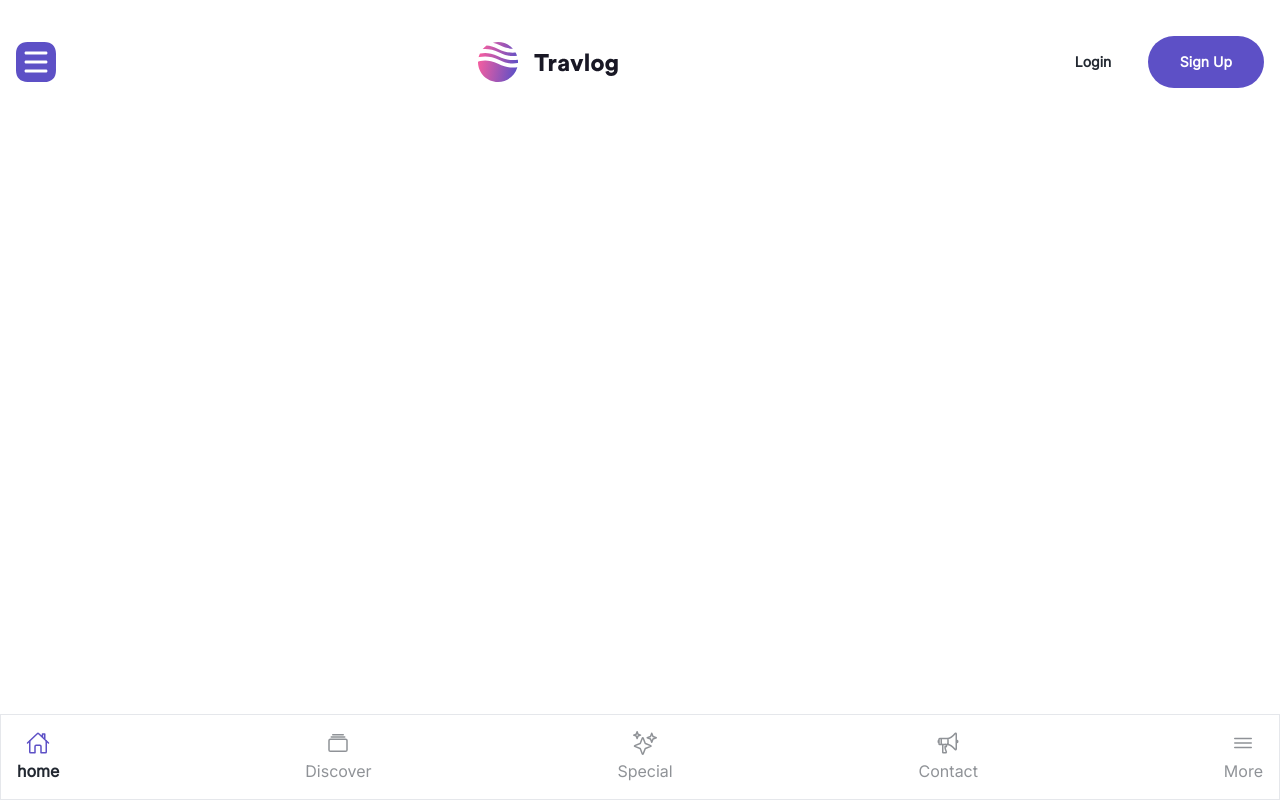
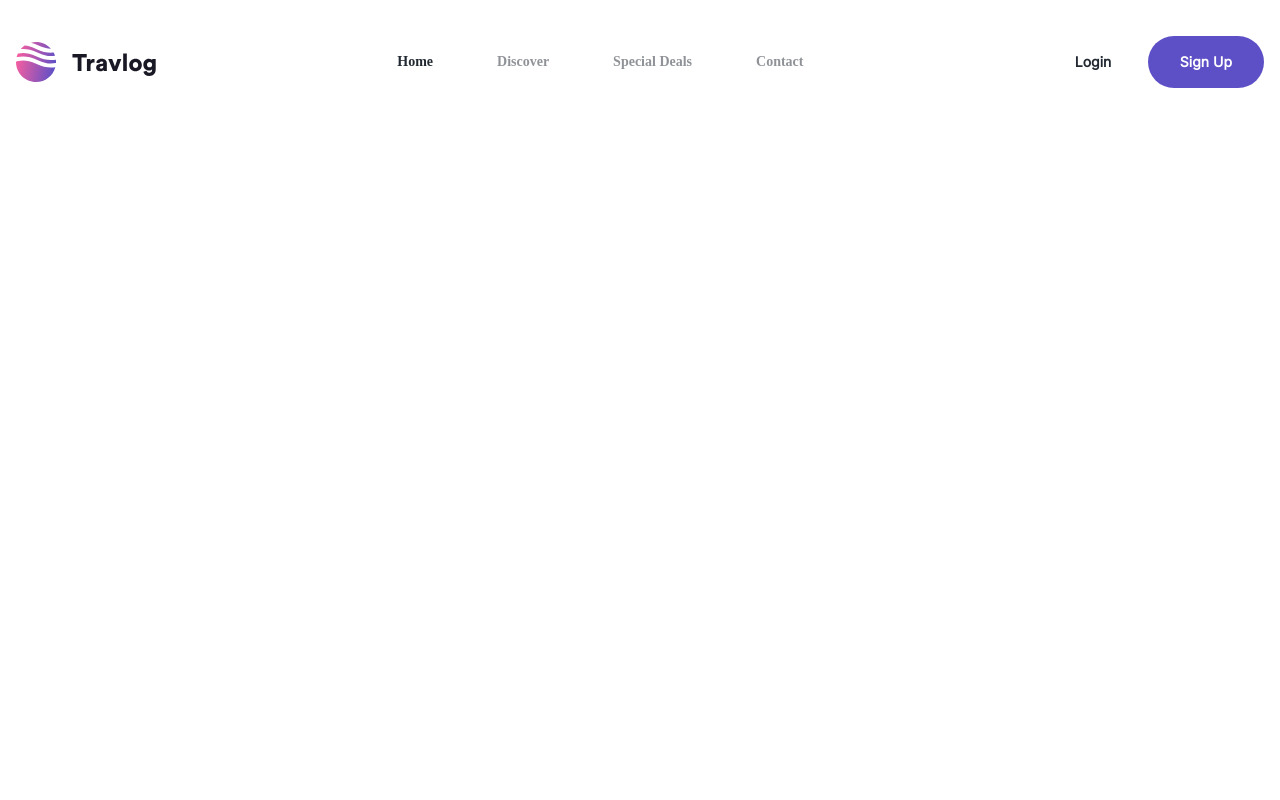
Before and after one commit to ujangaris/travel-with-tailwind, a website: page src/index.html in a window 1280 px wide. Drawn offline with nearby package versions, Linux system fonts and the light colour scheme; files whose address does not match are found by name.

Commit message:
Dekstop/laptop view - menu Home , Discover, Special Deals & Contact

```diff
--- a/src/index.html
+++ b/src/index.html
@@ -20,18 +20,35 @@
     <nav class="py-9 px-4" x-data="{navOpen: true}">
       <!-- menu atas -->
       <div class="container mx-auto">
-        <div class="flex justify-between">
+        <div class="flex items-center justify-between">
           <img
             src="../public/assets/logo.svg"
             alt=""
             class="order-2 sm:order-2"
           />
+
           <img
             @click="navOpen = ! navOpen"
             src="../public//assets/toogle.svg"
             alt=""
-            class="order-2 sm:order-1"
+            class="lg:hidden order-2 sm:order-1"
           />
+          <div class="order-2 hidden lg:block">
+            <ul class="flex gap-16">
+              <li class="text-grey font-bold text-sm font-Circular">
+                <a href="#">Home</a>
+              </li>
+              <li class="text-grey font-bold text-sm font-Circular opacity-50">
+                <a href="#">Discover</a>
+              </li>
+              <li class="text-grey font-bold text-sm font-Circular opacity-50">
+                <a href="#">Special Deals</a>
+              </li>
+              <li class="text-grey font-bold text-sm font-Circular opacity-50">
+                <a href="#">Contact</a>
+              </li>
+            </ul>
+          </div>
           <div class="order-3 hidden sm:block">
             <button
               class="grow bg-white px-8 py-4 rounded-full text-sm font-bold text-grey"
@@ -50,7 +67,7 @@
       <div
         x-show="navOpen"
         x-data="{open:false}"
-        class="fixed bottom-0 right-0 left-0 bg-white p-4 border"
+        class="fixed bottom-0 right-0 left-0 bg-white p-4 border lg:hidden"
         x-transition:enter="transition ease-out duration-300"
         x-transition:enter-start="opacity-0 scale-90"
         x-transition:enter-end="opacity-100 scale-100"
--- a/tailwind.config.js
+++ b/tailwind.config.js
@@ -5,6 +5,7 @@ module.exports = {
     extend: {
       fontFamily: {
         inter: ["inter"],
+        Circular: ["Circular STD"],
       },
       colors: {
         ungu: "#5D50C6",
```
Also changed, not shown: dist/output.css, readme.md.
